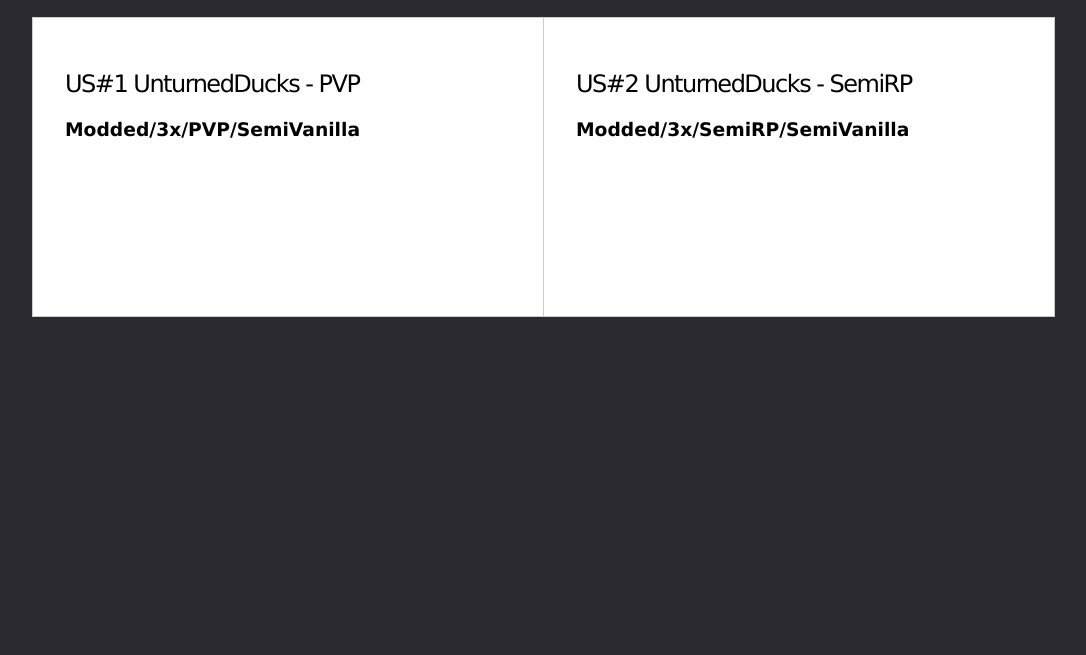
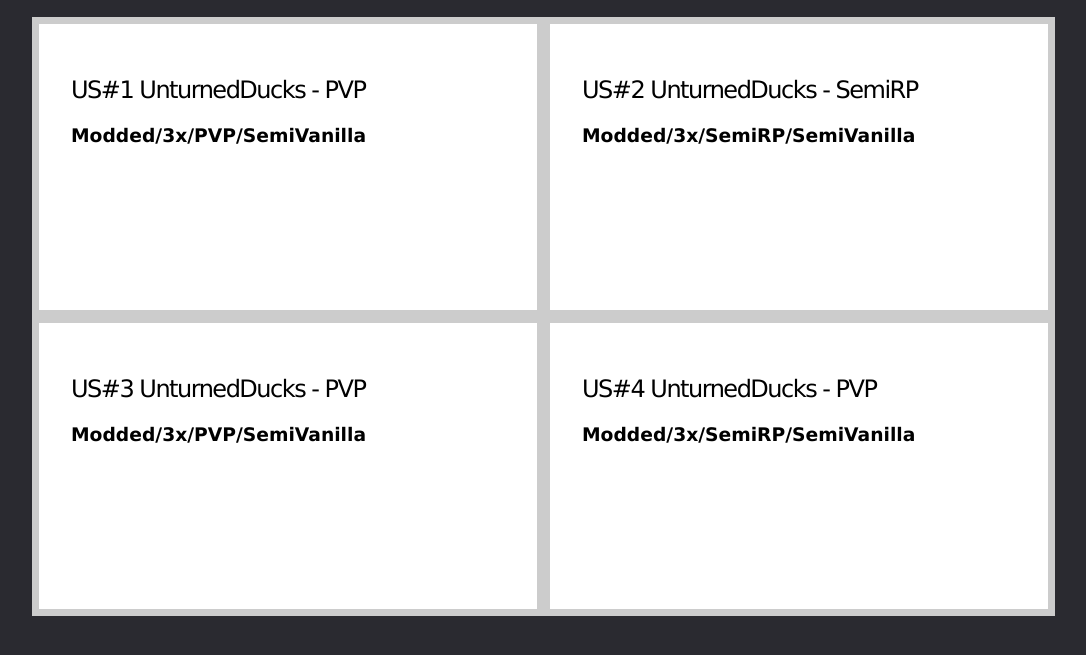
Before and after one commit to JadenSWang/Unturned-Ducks, a plain HTML site: page docs/index.html in a window 1280 px wide. Shown: the part 143-798 px from the top of the page, without its empty margins (95-1181 px from the left). Drawn offline with Linux system fonts and the light colour scheme.

Commit message:
Better Colors

```diff
--- a/docs/css/serverpopup.css
+++ b/docs/css/serverpopup.css
@@ -14,7 +14,7 @@ a {
 
 .serverListBox {
     padding: 2em;
-    border: 1px solid #ccc;
+    border: 7px solid #ccc;
     display: block;
     width: 50%;
     height: 300px;
@@ -39,7 +39,7 @@ a {
 }
 
 .serverListBox:hover h2 {
-    color: #48ad26;
+    color: yellow;
 }
 
 .serverListBox:hover h2 span {
@@ -52,6 +52,22 @@ a {
 
 .serverListBox h4 {
     color: white;
+}
+
+.serverListBox online {
+    color: white;
+}
+
+.serverListBox:hover online{
+    color: #48ad26;
+}
+
+.serverListBox offline {
+    color: white;
+}
+
+.serverListBox:hover offline {
+    color: red;
 }
 
 @keyframes up-bump {
--- a/docs/css/storepopup.css
+++ b/docs/css/storepopup.css
@@ -15,14 +15,14 @@ a {
 
 .storeListBox {
     padding: 2em;
-    border: 1px solid #ccc;
+    border: 7px solid #ccc;
     display: block;
     width: 33%;
     height: 30em;
     float: left;
     margin: -1px 0 0 -1px;
     color: black;
-    background: linear-gradient( white, white 50%, #333 50%, #333);
+    background: linear-gradient(white, white 50%, #333 50%, #333);
     background-size: 100% 200%;
     transition: all 0.2s ease;
     animation: down-bump 0.4s ease;
--- a/docs/index.html
+++ b/docs/index.html
@@ -43,7 +43,7 @@
     </div>
 
     <div class="main">
-        <!--Store -->
+        <!--RP Kits -->
         <div id="RP_Kits">
             <h1>RP Kits</h1>
 
@@ -169,12 +169,28 @@
                 <h3>Modded/3x/PVP/SemiVanilla</h3>
                 <h4>IP: 72.66.106.218</h4>
                 <h4>Port: 27015</h4>
+                <online>Online</online>
             </a>
             <a href="javascript:copyIP();" class="serverListBox">
                 <h2>US#2 UnturnedDucks - SemiRP</h2>
                 <h3>Modded/3x/SemiRP/SemiVanilla</h3>
                 <h4>IP: 72.66.106.218</h4>
                 <h4>Port: 25444</h4>
+                <online>Online</online>
+            </a>
+            <a href="javascript:copyIP();" class="serverListBox">
+                <h2>US#3 UnturnedDucks - PVP</h2>
+                <h3>Modded/3x/PVP/SemiVanilla</h3>
+                <h4>IP: 72.66.106.218</h4>
+                <h4>Port: 25450</h4>
+                <offline>Under Development</offline>
+            </a>
+            <a href="javascript:copyIP();" class="serverListBox">
+                <h2>US#4 UnturnedDucks - PVP</h2>
+                <h3>Modded/3x/SemiRP/SemiVanilla</h3>
+                <h4>IP: 72.66.106.218</h4>
+                <h4>Port: 25460</h4>
+                <offline>Under Development</offline>
             </a>
         </div>
 
```
